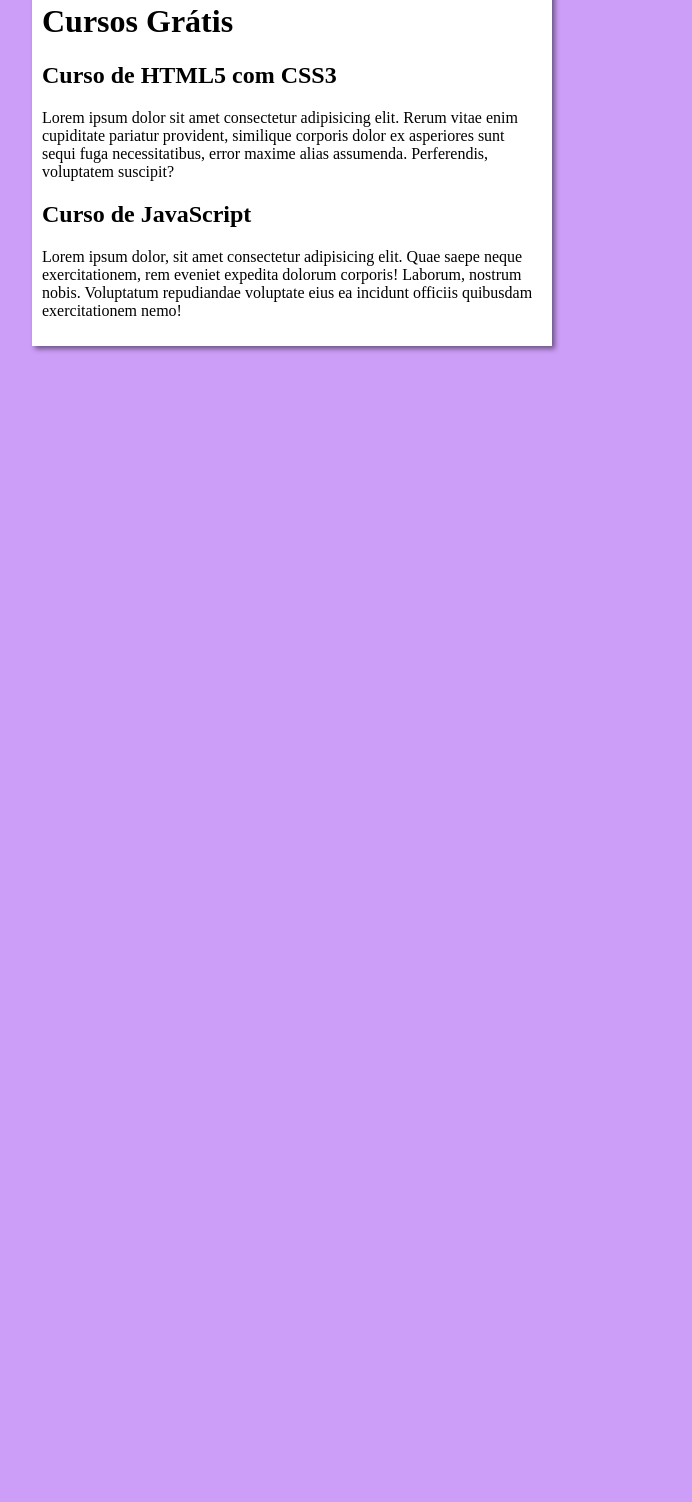
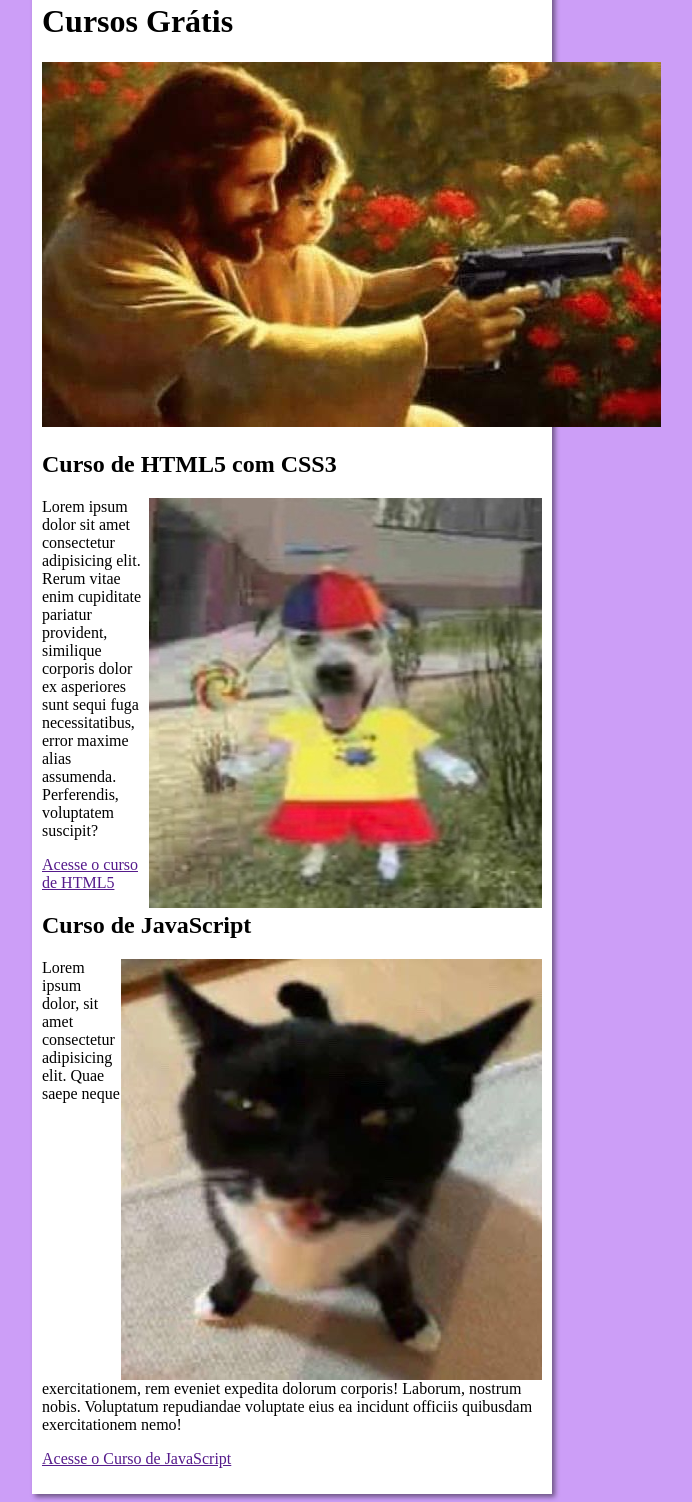
Before and after one commit to Fortkump/projeto-site, a plain HTML site: page index.html in a window 1280 px wide. Shown: the part 36-1538 px from the top of the page, without its empty margins (348-1040 px from the left). Before the commit the page ends 800 px from the top, so only its background shows below. Drawn offline with Linux system fonts and the light colour scheme.

Commit message:
criei o site

```diff
--- a/estilos/style.css
+++ b/estilos/style.css
@@ -15,3 +15,7 @@ main {
     padding: 10px;
     box-shadow: 3px 3px 5px rgba(0, 0, 0, 0.466);
 }
+
+img.lado {
+    float:right;
+}
--- a/index.html
+++ b/index.html
@@ -10,14 +10,19 @@
     <main>
         <header>
             <h1>Cursos Grátis</h1>
+            <img src="imagens/unknown.png" alt="Curso em Video">
         </header>
         <article>
             <h2>Curso de HTML5 com CSS3</h2>
+            <img class ="lado"src="imagens/GJK8pHUakAAQ6HM.png" alt="curso HTML">
             <p>Lorem ipsum dolor sit amet consectetur adipisicing elit. Rerum vitae enim cupiditate pariatur provident, similique corporis dolor ex asperiores sunt sequi fuga necessitatibus, error maxime alias assumenda. Perferendis, voluptatem suscipit?</p>
+            <p><a href="">Acesse o curso de HTML5</a></p>
         </article>
         <article>
             <h2>Curso de JavaScript</h2>
+            <img class = "lado" src="imagens/GIJ15ILWgAAYi6-.jpeg" alt="Curso JS">
             <p>Lorem ipsum dolor, sit amet consectetur adipisicing elit. Quae saepe neque exercitationem, rem eveniet expedita dolorum corporis! Laborum, nostrum nobis. Voluptatum repudiandae voluptate eius ea incidunt officiis quibusdam exercitationem nemo!</p>
+            <p><a href="">Acesse o Curso de JavaScript</a></p>
         </article>
     </main>
 </body>
```
